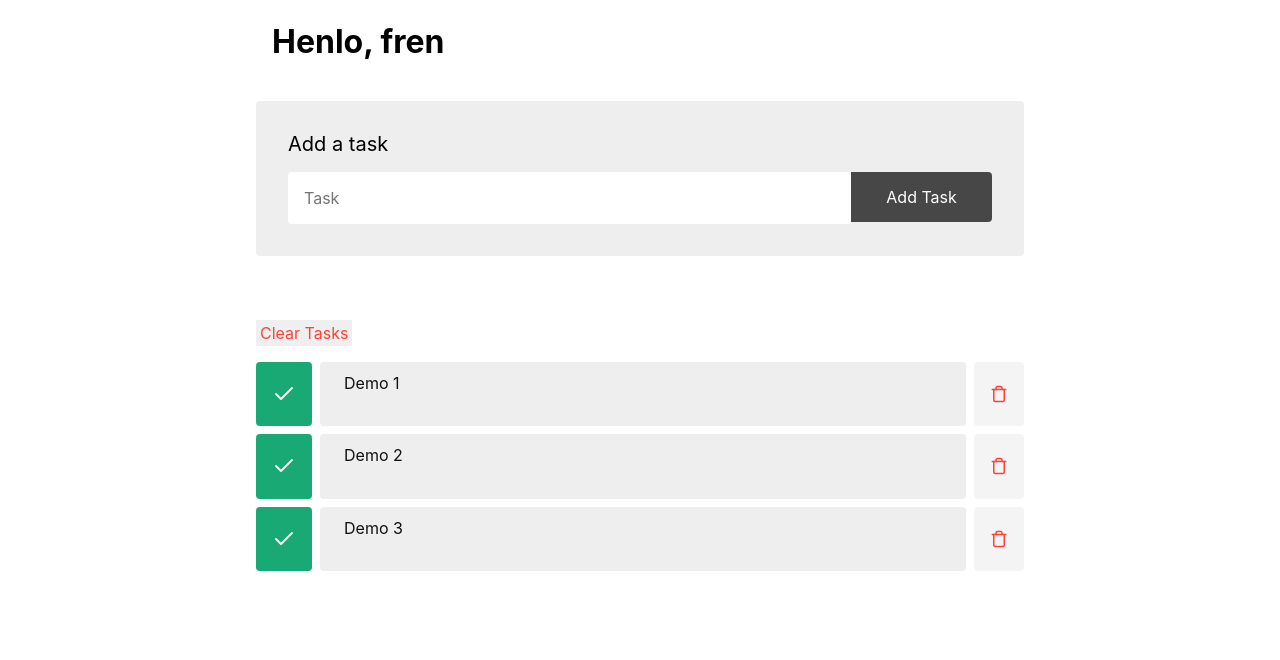
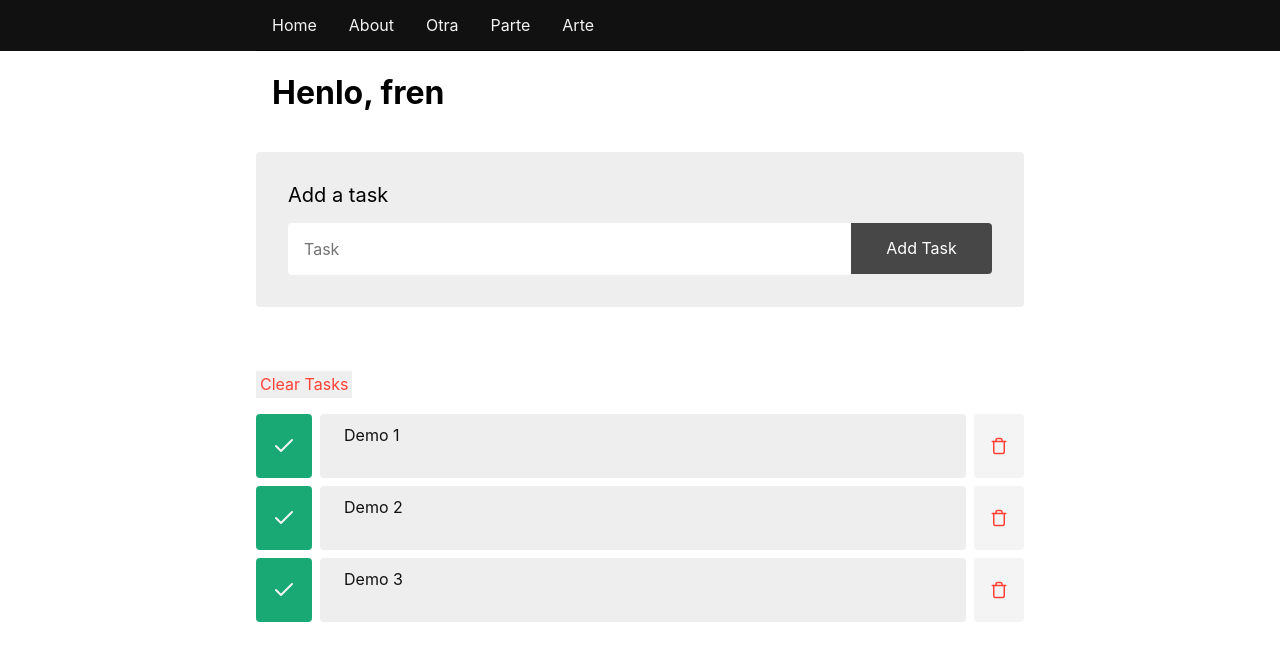
Before and after one commit to hslzr/boring_todo, a React (Create React App) app: page / in a window 1280 px wide. Shown: the top 660 px of the page. Built offline with nearby package versions, Linux system fonts and the light colour scheme.

Commit message:
Pages, or so

```diff
--- a/package.json
+++ b/package.json
@@ -6,6 +6,7 @@
     "react": "^16.9.0",
     "react-dom": "^16.9.0",
     "react-feather": "^2.0.3",
+    "react-router-dom": "^5.0.1",
     "react-scripts": "3.1.1"
   },
   "scripts": {
--- a/src/App.js
+++ b/src/App.js
@@ -1,7 +1,11 @@
 import React from 'react'
+import { BrowserRouter as Router, Route } from 'react-router-dom'
 
+import NavigationBar from './NavigationBar'
 import TodoForm from './TodoForm'
 import TodoList from './TodoList'
+
+import AboutScreen from './pages/About'
 
 const InitialTasks = [
   {index: 2134, text: 'Demo 1', completed: false},
@@ -11,15 +15,18 @@ const InitialTasks = [
 
 const App = () => {
 
+  // Set initial state
   const [tasks, setTasks] = React.useState(
     JSON.parse(localStorage.getItem('localTasks')) || InitialTasks
   )
 
+  // Add tasks to the state array
   const addTodo = (todoText) => {
     let current_ts = (new Date()).getTime()
     setTasks([...tasks, {index: current_ts, text: todoText, completed: false}])
   }
 
+  // Update a task
   const updateTask = (targetTask) => {
     setTasks(tasks.map(task => {
       if (task.index === targetTask.index) {
@@ -30,12 +37,27 @@ const App = () => {
     }))
   }
 
+  // Delete a task
   const deleteTask = (taskIndex) => {
-    setTasks( tasks.filter(item => item.index !== taskIndex) )
+    setTasks(tasks.filter(item => item.index !== taskIndex))
   }
 
+  // Clear all tasks
   const clearTasks = () => {
     setTasks([])
+  }
+
+  const MainScreen = () => {
+    return(
+      <div>
+        <TodoForm onSubmit={addTodo} />
+        <TodoList
+          tasks={tasks}
+          onUpdate={updateTask}
+          deleteTask={deleteTask}
+          clearTasks={clearTasks} />
+      </div>
+    )
   }
 
   React.useEffect(() => {
@@ -44,15 +66,14 @@ const App = () => {
 
   return(
     <div className="sans-serif">
-      <header className="db mw7 pv2 ph3 mt3 center">
-        <h1 className="ma0">Henlo, fren</h1>
-      </header>
-      <TodoForm onSubmit={addTodo} />
-      <TodoList
-        tasks={tasks}
-        onUpdate={updateTask}
-        deleteTask={deleteTask}
-        clearTasks={clearTasks} />
+      <Router>
+        <NavigationBar />
+        <header className="db mw7 pv2 ph3 mt3 center">
+          <h1 className="ma0">Henlo, fren</h1>
+        </header>
+        <Route path="/" component={MainScreen} />
+        <Route path="about" component={AboutScreen} />
+      </Router>
     </div>
   )
 }
--- /dev/null
+++ b/src/NavigationBar.js
@@ -0,0 +1,26 @@
+import React from 'react'
+import { Link } from 'react-router-dom'
+
+export default () => {
+  return(
+    <header className="w-100 bg-near-black" >
+      <nav className="bb center mw7">
+        <Link to="/" className="f6 f5-l link near-white dib pa3 ">
+          Home
+        </Link>
+        <Link to="about" className="f6 f5-l link near-white dib pa3 ">
+          About
+        </Link>
+        <Link to="nuevo" className="f6 f5-l link near-white dib pa3 ">
+          Otra
+        </Link>
+        <Link to="sobresalir" className="f6 f5-l link near-white dib pa3 ">
+          Parte
+        </Link>
+        <Link to="dientes" className="f6 f5-l link near-white dib pa3 ">
+          Arte
+        </Link>
+      </nav>
+    </header>
+  )
+}
--- /dev/null
+++ b/src/pages/About.js
@@ -0,0 +1,9 @@
+import React from 'react'
+
+export default () => {
+  return(
+    <div>
+      <p>LOREM IPSUM DOLOR SIT AMEEEEEEEET CONSECTETUR ADIPISICING ELIT</p>
+    </div>
+  )
+}
```
Also changed, not shown: 1 other file (tests, documents, lock files or other folders).
